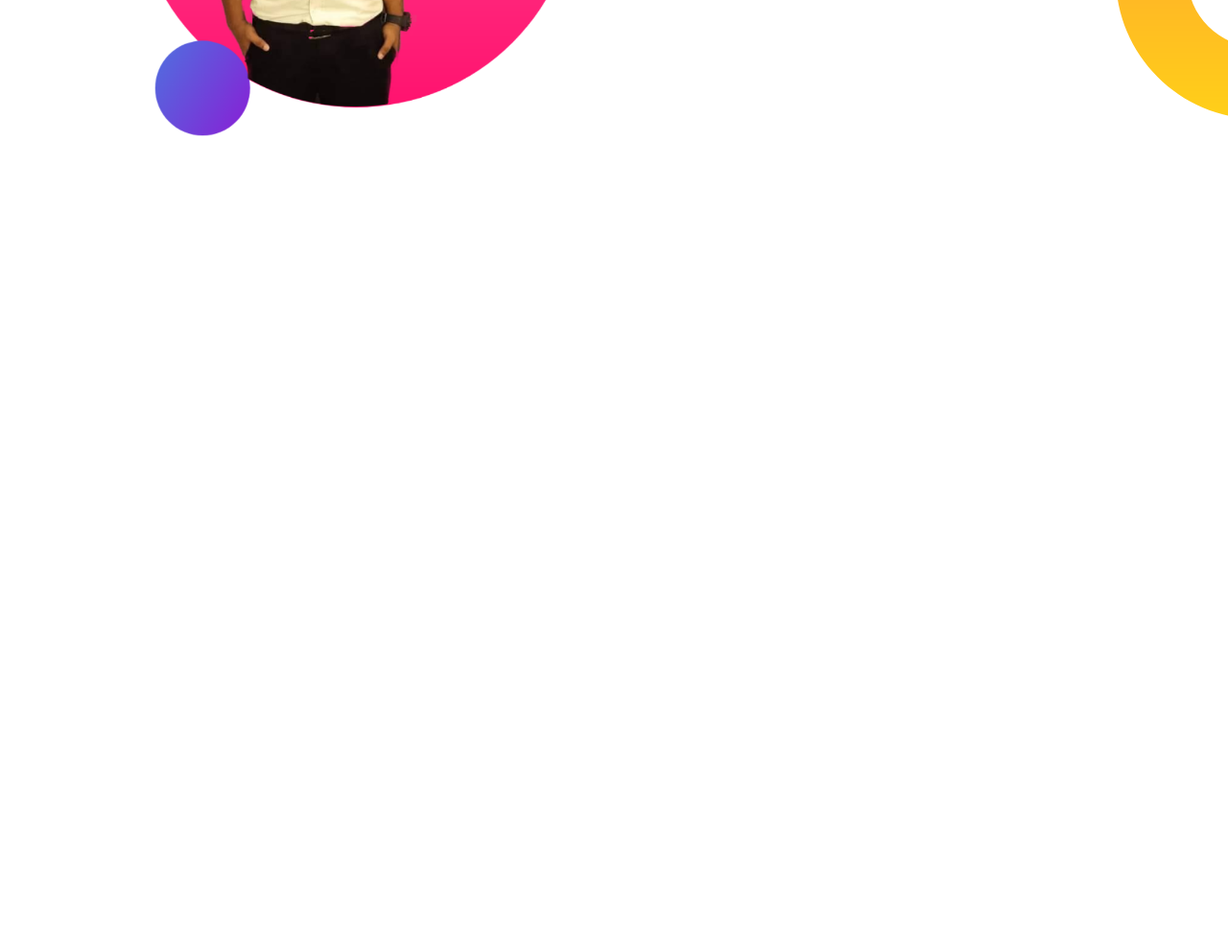
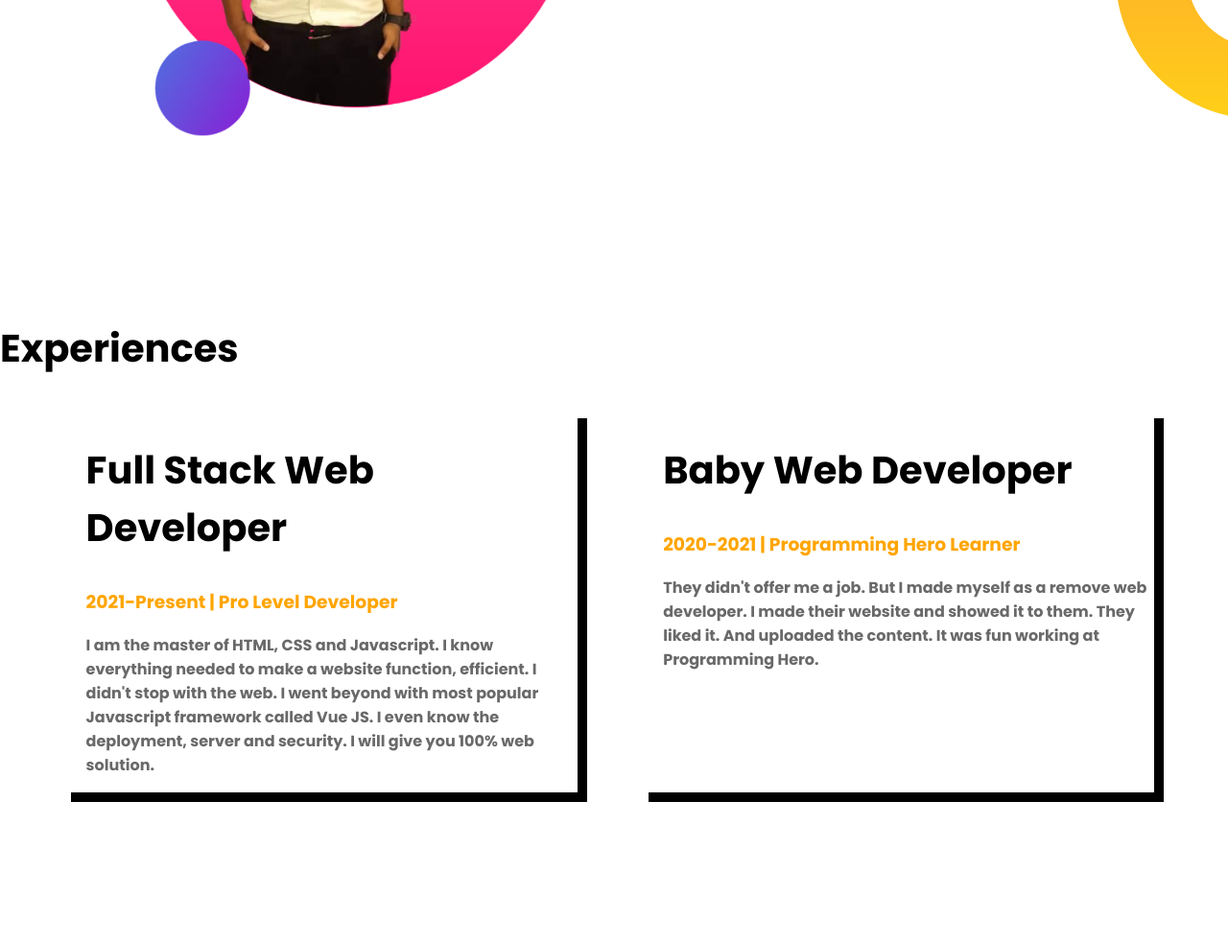
Before and after one commit to ovichowdhury1/website1-portfolio, a plain HTML site: page index.html in a window 1280 px wide. Shown: the part 1000-1983 px from the top of the page at 96% size. Before the commit the page ends 1300 px from the top, so only its background shows below. Drawn offline with Linux system fonts and the light colour scheme.

Commit message:
excited to finish my first ever website

```diff
--- a/index.html
+++ b/index.html
@@ -13,7 +13,7 @@
 
                 <div class="half-width">
                     <h1>Welcome To</h1>
-                    <h1><span class="name-highlight"> Ovi</span> Website</h1>
+                    <h1><span class="orange-highlight"> Ovi</span> Website</h1>
                     <h3>World-class professional web dev</h3>
                     <p>You might saw me jumping, climbing buildings, and stopping trains. But nobody pays me a dime for that work. That's why I am learning and mastering web development. I will not stop until I become the Web Development Hero.</p>
                     <a  class="link-button" target="_blank" href="https://www.facebook.com/profile.php?id=100056208782289">HIRE ME</a>
@@ -34,11 +34,28 @@
 
                             <div class="half-width">
                                 <h2>Dream Big</h2>
-                                <h3>Become a web developer</h3>
+                                <h3 >Become a web developer</h3>
                                 <p>I already learned the basic HTML and CSS. I can build any simple website. I can even teach my grandma how to make simple website. My goal is to build 3 websites and learn advanced topics.</p>
                                 <a class="link-button" target="_blank" href="https://www.facebook.com/profile.php?id=100056208782289">DOWNLOAD RESUME</a>
                             </div>
 
             </section>
+
+            <section clasa="experience-area">
+                <h2>Experiences</h2>
+                <div class="half-width  single-experience">
+                    <h2>Full Stack Web Developer</h2>
+                    <h3 class="orange-highlight">2021-Present | Pro Level Developer</h3>
+                    <p>I am the master of HTML, CSS and Javascript. I know everything needed to make a website function, efficient. I didn't stop with the web. I went beyond with most popular Javascript framework called Vue JS. I even know the deployment, server and security. I will give you 100% web solution.</p>
+                </div>
+                <div class="half-width single-experience">
+                    <h2>Baby Web Developer</h2>
+                    <h3 class="orange-highlight">2020-2021 | Programming Hero Learner</h3>
+                    <p>They didn't offer me a job. But I made myself as a remove web developer. I made their website and showed it to them. They liked it. And uploaded the content. It was fun working at Programming Hero.</p>
+                </div>
+
+
+            </section>
+
 </body>
 </html>
--- a/style.css
+++ b/style.css
@@ -12,7 +12,7 @@ h2{
 p{
    color:dimgray;
 }
-.name-highlight{
+.orange-highlight{
     color: orange;;
 }
 .half-width{
@@ -48,3 +48,7 @@ section{
     background-repeat: no-repeat;
     background-position: right;
 }
+.single-experience{
+    box-shadow: 10px 10px;
+    height:80%;
+}
```
